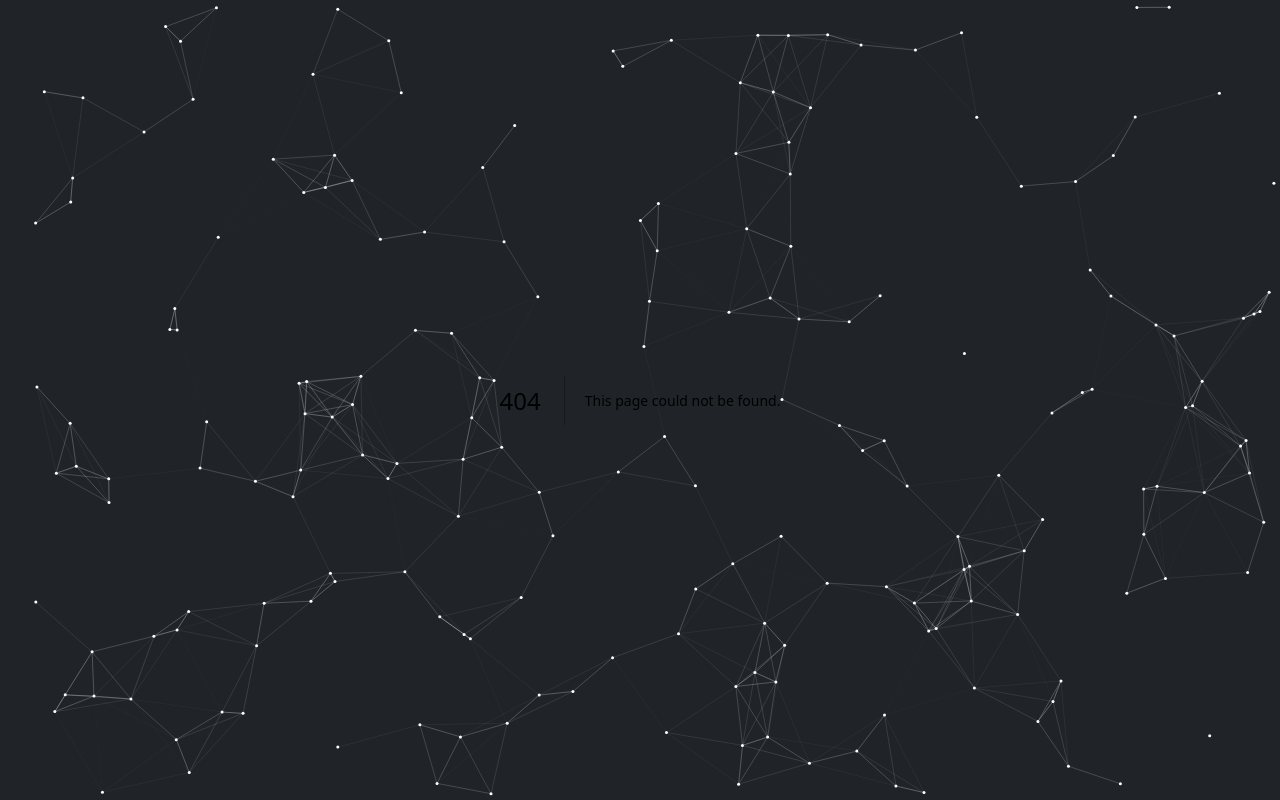
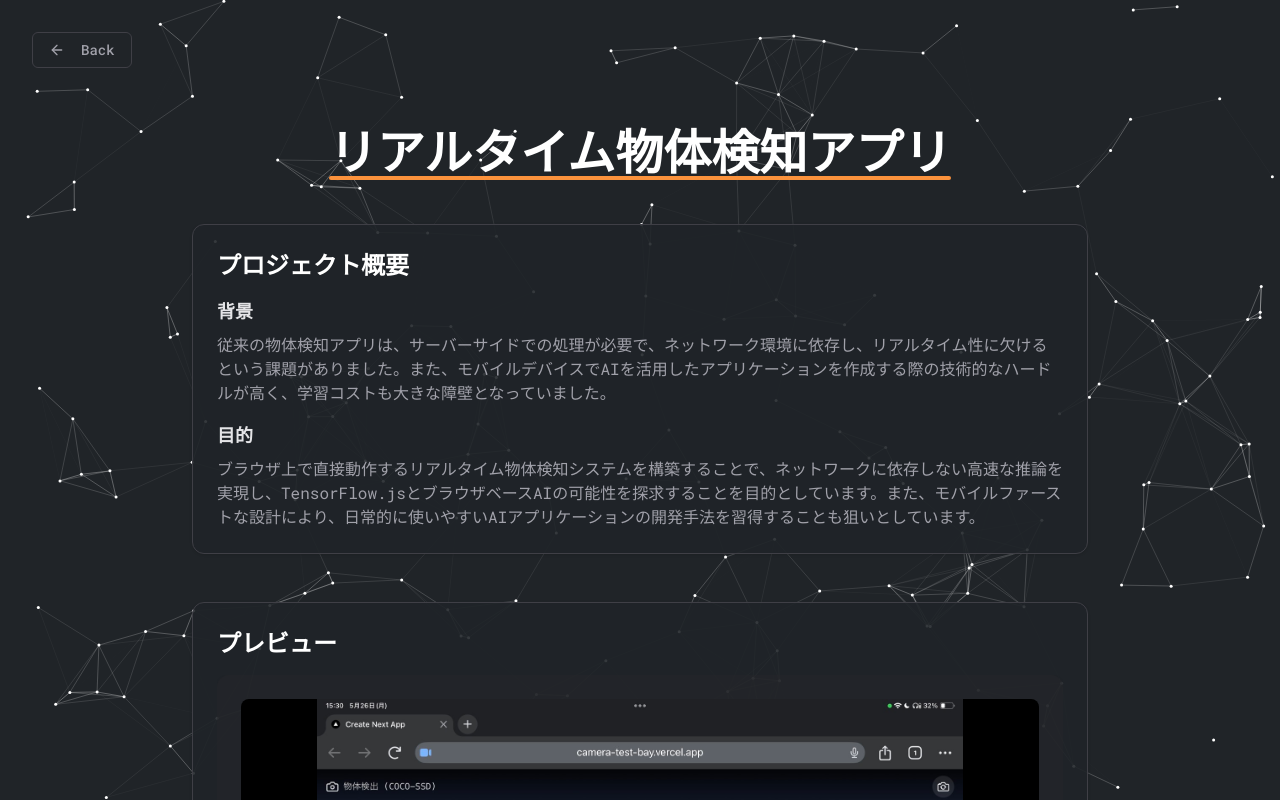
Before and after one commit to temmie0232/my-portfolio, a Next.js app: page /apps/object-detection in a window 1280 px wide. Before the commit this address had no page. Shown: the top 800 px of the page. Built offline with nearby package versions, Linux system fonts and the light colour scheme.

Commit message:
update: 物体検知アプリの詳細の更新

```diff
--- /dev/null
+++ b/src/app/apps/object-detection/page.tsx
@@ -0,0 +1,153 @@
+'use client'
+
+import ProjectDetailSection from '@/components/ui/ProjectDetailSection';
+
+const ObjectDetectionPage = () => {
+    const projectDetails = {
+        title: "リアルタイム物体検知アプリ",
+        overview: {
+            background: "従来の物体検知アプリは、サーバーサイドでの処理が必要で、ネットワーク環境に依存し、リアルタイム性に欠けるという課題がありました。また、モバイルデバイスでAIを活用したアプリケーションを作成する際の技術的なハードルが高く、学習コストも大きな障壁となっていました。",
+            purpose: "ブラウザ上で直接動作するリアルタイム物体検知システムを構築することで、ネットワークに依存しない高速な推論を実現し、TensorFlow.jsとブラウザベースAIの可能性を探求することを目的としています。また、モバイルファーストな設計により、日常的に使いやすいAIアプリケーションの開発手法を習得することも狙いとしています。",
+        },
+        media: [
+            {
+                type: 'image' as const,
+                url: '/images/object-detection/image1.jpg',
+                alt: 'アプリのメイン画面'
+            },
+        ],
+        features: [
+            {
+                title: "リアルタイム物体検知",
+                items: [
+                    "TensorFlow.jsとCOCO-SSDモデルによる高速な物体検知",
+                    "80種類のオブジェクト（人物、動物、乗り物、家具、食べ物等）を検知可能",
+                    "60FPSでのスムーズなリアルタイム処理",
+                    "信頼度スコア付きの検知結果表示"
+                ]
+            },
+            {
+                title: "カメラ制御システム",
+                items: [
+                    "フロント/リアカメラの簡単切り替え機能",
+                ]
+            },
+            {
+                title: "視覚化・UI機能",
+                items: [
+                    "Canvas APIによる高性能なバウンディングボックス描画",
+                    "緑色の境界線とラベルによる直感的な検知結果表示",
+                    "モバイル最適化されたレスポンシブデザイン",
+                ]
+            },
+            {
+                title: "データ保存・エクスポート",
+                items: [
+                    "検知結果付きの画像キャプチャ（PNG形式）",
+                    "検知データのJSON形式エクスポート",
+                    "タイムスタンプ付きファイル名の自動生成",
+                    "ローカル保存によるデータアクセス"
+                ]
+            }
+        ],
+        techStack: [
+            {
+                category: "フレームワーク・ライブラリ",
+                items: [
+                    "Next.js 15.1.0",
+                    "React 19.0.0",
+                    "TypeScript",
+                    "Tailwind CSS"
+                ]
+            },
+            {
+                category: "AI・機械学習",
+                items: [
+                    "TensorFlow.js 4.22.0",
+                    "COCO-SSD 2.2.3",
+                    "MobileNet v2アーキテクチャ",
+                    "事前訓練済みモデル"
+                ]
+            },
+            {
+                category: "Web API・ブラウザ技術",
+                items: [
+                    "MediaDevices API",
+                    "Canvas API",
+                    "WebRTC",
+                    "requestAnimationFrame"
+                ]
+            },
+            {
+                category: "UI・アイコン",
+                items: [
+                    "Lucide React",
+                    "React Icons",
+                    "レスポンシブデザイン",
+                    "PWA対応準備"
+                ]
+            }
+        ],
+        architecture: {
+            structure: `src/
+├── app/
+│   └── object-detection/    # 物体検知アプリ
+│       ├── page.tsx         # メインページ
+│       └── components/      # 専用コンポーネント
+├── components/
+│   ├── camera/              # カメラ関連コンポーネント
+│   │   ├── CameraView.tsx   # カメラ表示
+│   │   ├── DetectionBox.tsx # 検知結果描画
+│   │   └── Controls.tsx     # 操作コントロール
+├── hooks/
+│   ├── useCamera.ts         # カメラ制御フック
+│   ├── useObjectDetection.ts # 物体検知フック
+│   └── useCanvas.ts         # Canvas描画フック
+├── lib/
+│   ├── tensorflow/          # TensorFlow.js設定
+│   │   ├── model.ts         # モデル管理
+│   │   └── detection.ts     # 検知処理
+└── types/
+    └── detection.ts         # 型定義`,
+            dataFlow: [
+                "ユーザーがカメラアクセスを許可",
+                "TensorFlow.jsとCOCO-SSDモデルの読み込み",
+                "MediaDevices APIによるカメラストリーム取得",
+                "リアルタイムフレーム取得とTensorFlow.jsでの推論実行",
+                "検知結果をCanvas APIで視覚化（バウンディングボックス・ラベル）",
+                "ユーザー操作（キャプチャ・カメラ切り替え）の処理",
+                "検知データのJSONエクスポートと画像保存"
+            ],
+            algorithmDetails: {
+                title: "COCO-SSDモデルによる物体検知システム",
+                description: "COCO-SSD（Common Objects in Context - Single Shot MultiBox Detector）は、MobileNet v2をベースとした軽量で高速な物体検知モデルです。80種類のオブジェクトクラスを1回の推論で検知できる効率的なアーキテクチャを採用しています。",
+                points: [
+                    "Single Shot Detection: 1回の推論で複数オブジェクトの位置と種類を同時検知",
+                    "MobileNet v2バックボーン: モバイルデバイス向けに最適化された軽量アーキテクチャ",
+                    "信頼度スコアリング: 各検知結果に0-1の信頼度スコアを付与（通常0.5以上を採用）",
+                    "Non-Maximum Suppression: 重複する検知結果を自動的に除去",
+                    "リアルタイム処理: 60FPSでの連続推論を実現する効率的な実装",
+                    "ブラウザ最適化: WebGL加速とメモリ効率の最適化により安定動作"
+                ],
+                results: [
+                    "検知精度: 一般的なオブジェクトで約80-90%の正確性を実現",
+                    "処理速度: モバイルデバイスで平均30-60FPSの推論速度",
+                    "メモリ使用量: 約50-100MBの軽量なモデルサイズ",
+                    "レスポンス性: フレーム間の遅延を最小限に抑制（<50ms）",
+                    "対応オブジェクト: 80クラス（人物、動物、車両、家具、食品等）を網羅",
+                    "ブラウザ互換性: Chrome、Firefox、Safari等の主要ブラウザで動作"
+                ]
+            }
+        },
+        futureScope: [
+        ],
+        links: {
+            github: "https://github.com/temmie0232/object-detection-app",
+            demo: "https://object-detection.vercel.app"
+        }
+    };
+
+    return <ProjectDetailSection project={projectDetails} />;
+};
+
+export default ObjectDetectionPage;
--- a/src/app/apps/page.tsx
+++ b/src/app/apps/page.tsx
@@ -30,13 +30,14 @@ export default function ProjectsPage() {
         },
         // "/apps/book-notes"
         {
-            title: "ポートフォリオサイト",
-            description: "私についてのポートフォリオサイト",
-            purpose: "自分についてのサイトを作成してみたかった。フロントエンドの理解を深める。",
-            tools: ["Next.js",],
-            projectUrl: "/apps/portfolio",
+            title: "リアルタイム物体検知アプリ",
+            description: "カメラを使用してリアルタイムで画角内の物体を検知するwebアプリ。モバイル向けのため精度は低め。",
+            purpose: "TensorFlow.jsを使って、ブラウザ上で機械学習モデルを動かす実験、モバイルデバイスのカメラAPIと機械学習の統合についての技術検証",
+            tools: ["Next.js", "TensorFlow.js", "COCO-SSDモデル"],
+            projectUrl: "/apps/object-detection",
             isFeatured: true
         },
+
         {
             title: "バイト先のシフト管理アプリ",
             description: "従業員のシフト提出と管理者のシフト作成を支援するWebアプリケーション。LINEとの連携により、通知の送信や確認が可能。",
@@ -54,7 +55,15 @@ export default function ProjectsPage() {
             projectUrl: "/apps/cafe-training",
             isFeatured: true
         },
-
+        // "/apps/object-detection"
+        {
+            title: "ポートフォリオサイト",
+            description: "私についてのポートフォリオサイト",
+            purpose: "自分についてのサイトを作成してみたかった。フロントエンドの理解を深める。",
+            tools: ["Next.js",],
+            projectUrl: "/apps/portfolio",
+            isFeatured: true
+        },
         {
             title: "読書メモアプリ",
             description: "本や映画の感想、気づきを記録・整理するためのメモアプリケーション。タグ付けと検索機能で効率的な管理が可能。",
@@ -63,14 +72,7 @@ export default function ProjectsPage() {
             projectUrl: "/apps/soon"
         },
         // "/apps/book-notes"
-        {
-            title: "リアルタイム物体検知アプリ",
-            description: "カメラを使用してリアルタイムで画角内の物体を検知するwebアプリ。モバイル向けのため精度は低め。",
-            purpose: "TensorFlow.jsを使って、ブラウザ上で機械学習モデルを動かす実験、モバイルデバイスのカメラAPIと機械学習の統合についての技術検証",
-            tools: ["Next.js", "TensorFlow.js", "COCO-SSDモデル"],
-            projectUrl: "/apps/soon"
-        },
-        // "/apps/object-detection"
+
         {
             title: "掲示板型のSNS",
             description: "本や映画の感想、気づきを記録・整理するためのメモアプリケーション。タグ付けと検索機能で効率的な管理が可能。",
--- a/src/components/ui/AppSection.tsx
+++ b/src/components/ui/AppSection.tsx
@@ -34,7 +34,12 @@ const AppSection = () => {
         {
             title: "バイト先のトレーニングアプリ",
             images: ["/images/home/a.png", "/images/home/image19.png", "/images/home/image20.png"],
-            description: [" - ドリンク / フード 調理方法の学習支援ツール", "Point: 間隔反復スケジューリングの実装", "( Next.js + Firebase )"]
+            description: [" - ドリンク / フード 調理方法の学習支援ツール", "Point: 間隔反復学習アルゴリズムの実装", "( Next.js + Firebase )"]
+        },
+        {
+            title: "リアルタイム物体検知アプリ",
+            images: ["/images/object-detection/image1.jpg"],
+            description: [" - ブラウザ上でリアルタイム物体検知を行うモバイルアプリ", "Point: TensorFlow.js + COCO-SSDモデルによる80種類のオブジェクト検知", "( Next.js + TensorFlow.js + COCO-SSD + Canvas API )"]
         },
         {
             title: "音楽共有プレイヤー",
@@ -44,7 +49,7 @@ const AppSection = () => {
         {
             title: "英文解析ツール",
             videos: ["Jvy3Ki11_Ss"],
-            description: [" - web上の英文テキストの文法を解説", "( JavaScript + HTML + CSS + OpenAI API + Chrome Extensions API )"]
+            description: [" - web上の選択した英文テキストの文法をAIがリアルタイムで解説", "( JavaScript + HTML + CSS + OpenAI API + Chrome Extensions API )"]
         }
     ];
 
```
Also changed, not shown: public/images/object-detection/image1.jpg (added).
